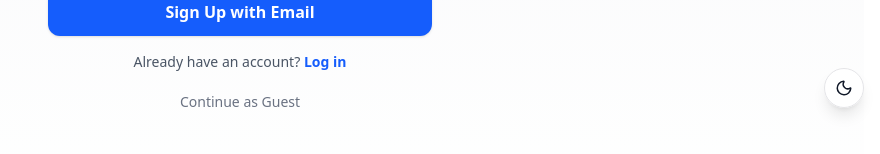
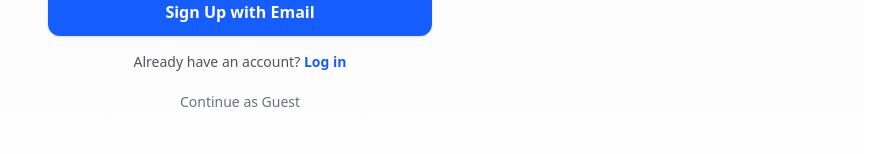
Before and after one commit to Gmunson02/earlynfl2, a Next.js app: page / in a window 1280 px wide. Shown: the part 596-750 px from the top of the page, without its empty margins (400-1280 px from the left). Built offline with nearby package versions, Linux system fonts and the light colour scheme; no server answers.

Commit message:
Remove global dark mode toggle (theme change stays in Settings)

```diff
--- a/src/components/Layout.js
+++ b/src/components/Layout.js
@@ -1,11 +1,9 @@
 import { useRouter } from "next/router";
 import BottomNav from "@/components/bottomnav";
-import ThemeToggle from "@/components/ThemeToggle";
 
 export default function Layout({ children, showBottomNav }) {
   return (
     <div className="min-h-screen flex flex-col bg-white dark:bg-gray-900 text-gray-900 dark:text-white">
-      <ThemeToggle />
       <main className="flex-1 px-4 pt-4 pb-20">{children}</main>
       {showBottomNav && <BottomNav />}
     </div>
--- a/src/components/ThemeToggle.jsx
+++ /dev/null
@@ -1,39 +0,0 @@
-import { useEffect, useState } from "react";
-import { useTheme } from "next-themes";
-import { Sun, Moon } from "lucide-react";
-import { auth, db } from "../lib/firebase";
-import { doc, setDoc } from "firebase/firestore";
-
-export default function ThemeToggle() {
-  const { theme, setTheme } = useTheme();
-  const [mounted, setMounted] = useState(false);
-
-  // Avoid a hydration mismatch — theme isn't known until after mount
-  useEffect(() => setMounted(true), []);
-
-  const toggle = async () => {
-    const next = theme === "dark" ? "light" : "dark";
-    setTheme(next);
-    const uid = auth.currentUser?.uid;
-    if (uid) {
-      try {
-        await setDoc(doc(db, "users", uid), { theme: next }, { merge: true });
-      } catch {
-        // non-critical — local theme already applied
-      }
-    }
-  };
-
-  if (!mounted) return null;
-
-  return (
-    <button
-      onClick={toggle}
-      aria-label="Toggle dark mode"
-      title="Toggle dark mode"
-      className="fixed bottom-24 right-4 z-40 p-2.5 rounded-full bg-white/90 dark:bg-zinc-800/90 border border-zinc-200 dark:border-zinc-700 shadow-lg backdrop-blur-sm hover:bg-white dark:hover:bg-zinc-700"
-    >
-      {theme === "dark" ? <Sun size={18} /> : <Moon size={18} />}
-    </button>
-  );
-}
```
